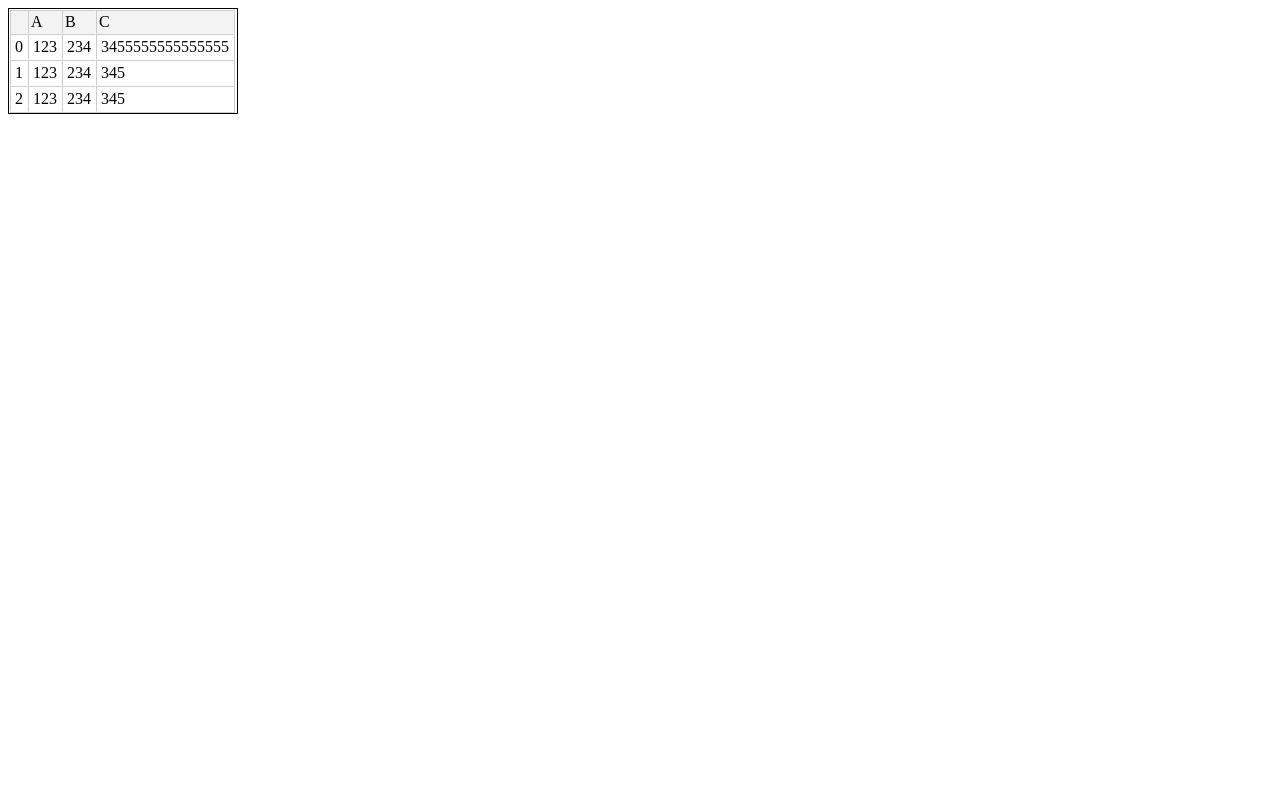
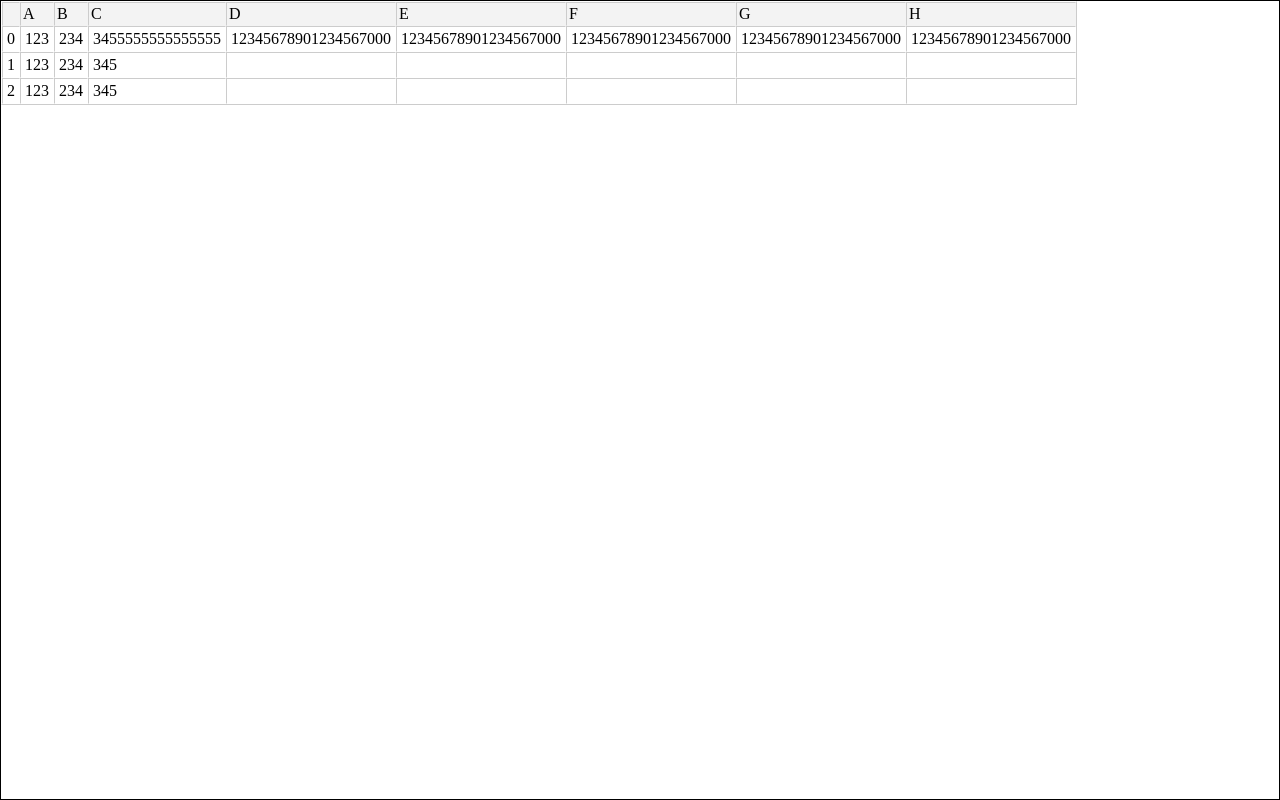
Before and after one commit to icegreentea/grideditor, a plain HTML site: page index.html in a window 1280 px wide. Drawn offline with Linux system fonts and the light colour scheme.

Commit message:
Switching top level div to occupy full viewport

```diff
--- a/core.css
+++ b/core.css
@@ -3,12 +3,16 @@
     padding-right: 2px;
     border: 1px black solid;
     box-sizing: border-box;
+    left : 0;
+    right : 0;
+    top : 0;
+    bottom : 0;
+    position: absolute;
 
 }
 
 .coresheet_content {
-    width: 100%;
-    height: 100%
+    overflow: scroll;
 }
 
 .coresheet {
--- a/index.html
+++ b/index.html
@@ -14,8 +14,13 @@
                 {"name": "A"},
                 {"name": "B"},
                 {"name": "C"},
+                {"name": "D"},
+                {"name": "E"},
+                {"name": "F"},
+                {"name": "G"},
+                {"name": "H"},
             ], [
-                {"A" : 123, "B": 234, "C": 3455555555555555},
+                {"A" : 123, "B": 234, "C": 3455555555555555, "D": 12345678901234567890, "E": 12345678901234567890, "F": 12345678901234567890, "G": 12345678901234567890, "H": 12345678901234567890},
                 {"A" : 123, "B": 234, "C": 345},
                 {"A" : 123, "B": 234, "C": 345},
 
```
